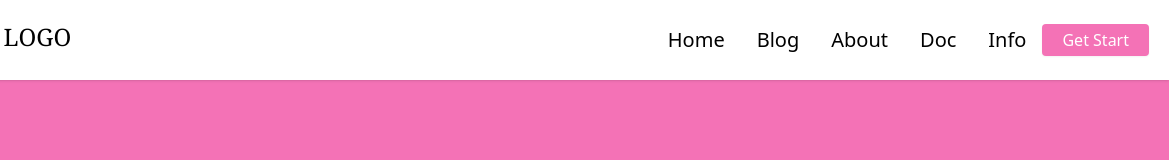
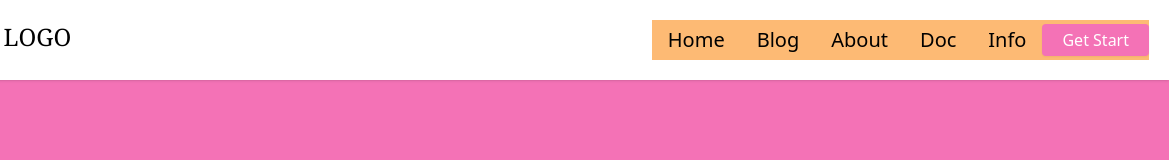
Before and after one commit to abdurrahmanbinliakot/Tailwind_Nevigation_Bar, a website: page src/index.html in a window 1280 px wide. Shown: the full height of the page, 111-1280 px from the left. Drawn offline with nearby package versions, Linux system fonts and the light colour scheme.

Commit message:
opacity problem solve for small divice

```diff
--- a/src/index.html
+++ b/src/index.html
@@ -33,8 +33,8 @@
       <ul
         id="menu_list"
         class="md:flex md:items-center z-[-1] md:z-auto md:static absolute
-        bg-white md:bg-white w-full md:w-auto left-0 pl-7 md:pl-0 py-4 md:py-0
-        md:opacity-100 opacity-100 top-[-400px] transition-all ease-in duration-500"
+        bg-white md:bg-orange-300 w-full md:w-auto left-0 pl-7 md:pl-0 py-4 md:py-0
+        md:opacity-100 opacity-0 top-[-400px] transition-all ease-in duration-500"
       >
         <li class="mx-4 my-6 md:my-0">
           <a class="text-xl hover:text-pink-500 duration-500" href="">Home</a>
@@ -65,10 +65,12 @@
         arrg.name === "menu"
           ? ((arrg.name = "close"),
             menu_list.classList.add("top-[80px]"),
-            menu_list.classList.add("opacity-100"))
+            menu_list.classList.add("opacity-100")
+            )
           : ((arrg.name = "menu"),
             menu_list.classList.remove("top-[80px]"),
-            menu_list.classList.remove("opacity-100"));
+            menu_list.classList.remove("opacity-100")
+            );
       }
 
       // menu_list=document.getElementById('menu_list')
```
Also changed, not shown: dist/style.css.
